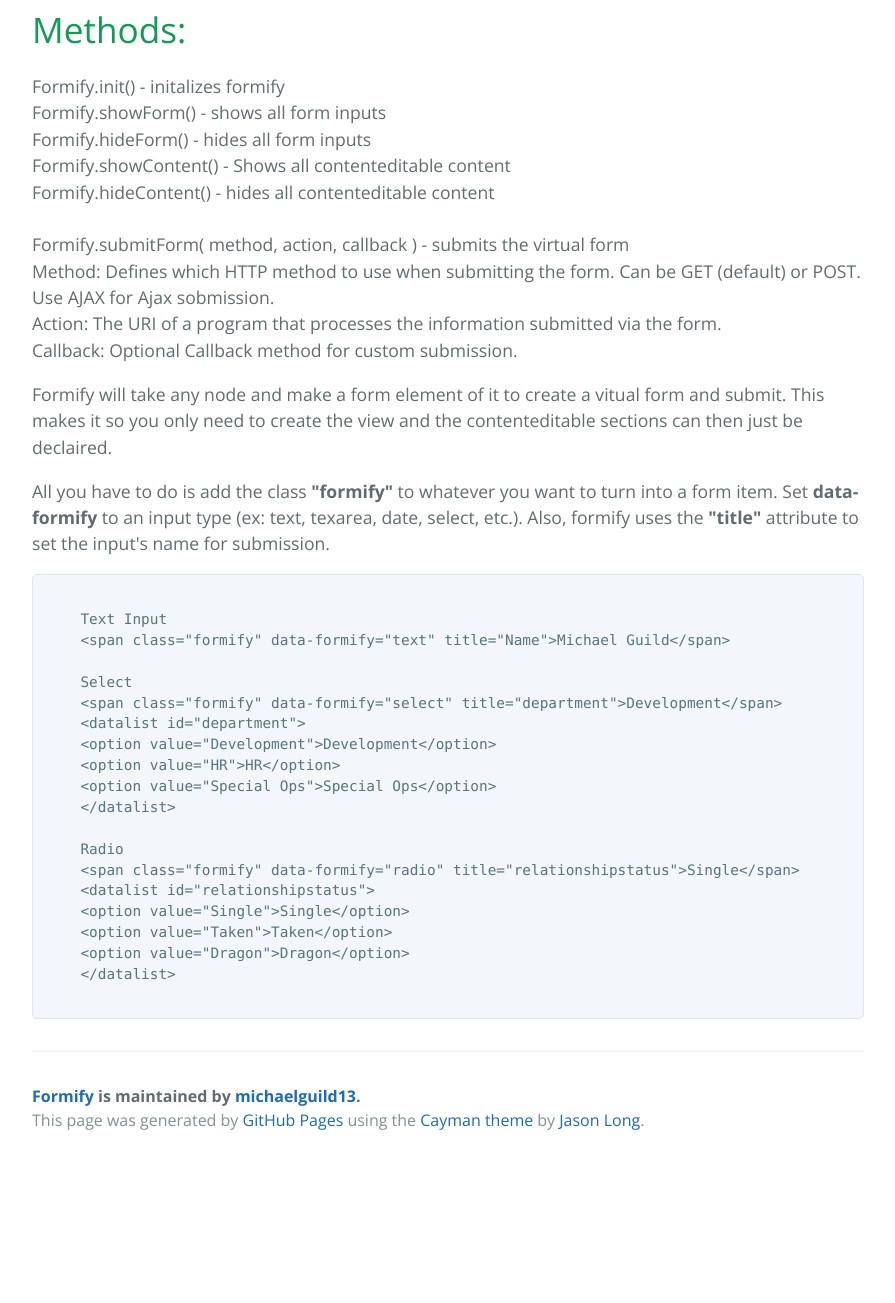
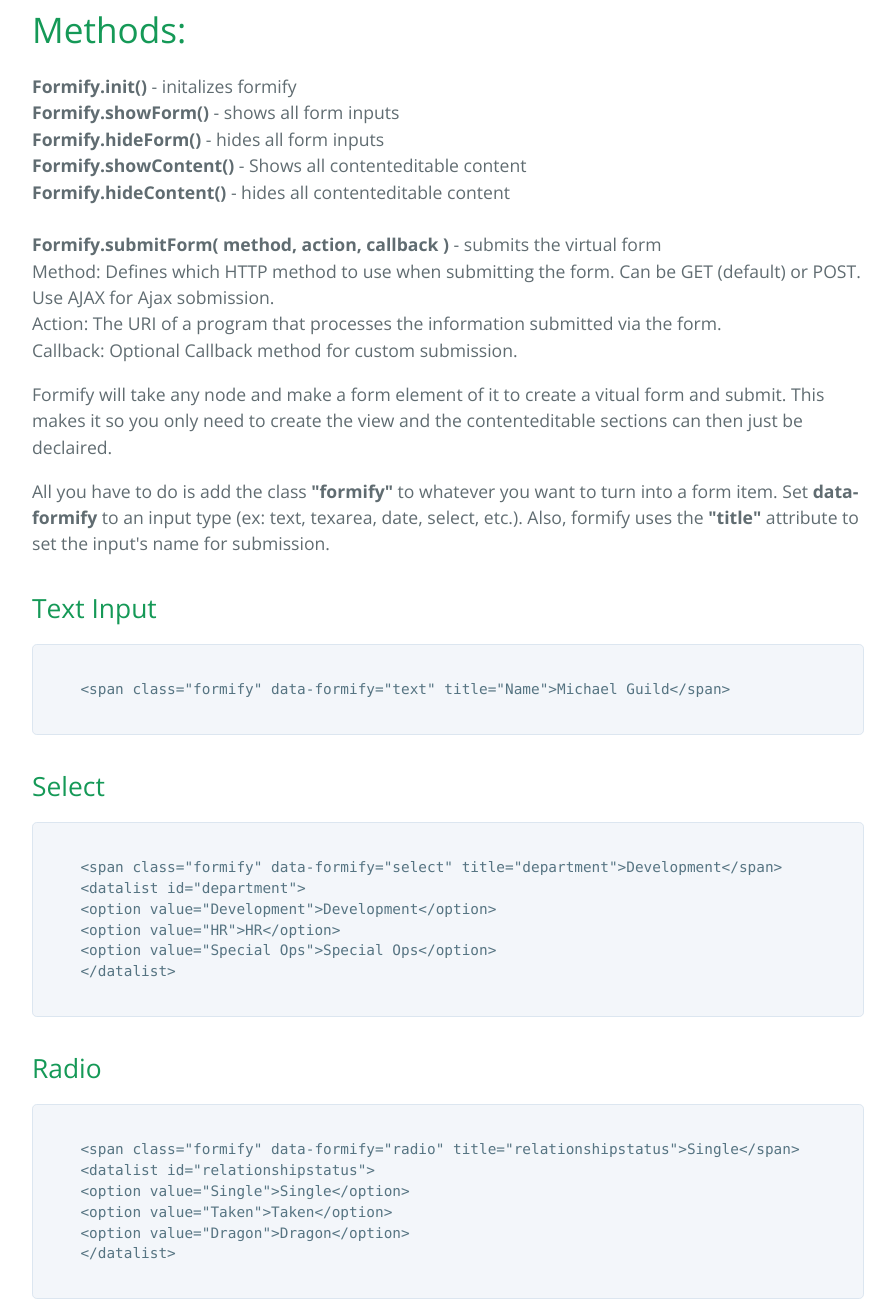
Before and after one commit to michaelguild13/formify, a plain HTML site: page index.html in a window 1280 px wide. Shown: the part 1139-2442 px from the top of the page, without its empty margins (192-1087 px from the left). Before the commit the page ends 2303 px from the top, so only its background shows below. Drawn offline with nearby package versions, Linux system fonts and the light colour scheme.

Commit message:
updating docs

```diff
--- a/index.html
+++ b/index.html
@@ -53,12 +53,12 @@
 <h1>
 <a id="methods-" class="anchor" href="#methods-" aria-hidden="true"><span class="octicon octicon-link"></span></a>Methods: </h1>
 
-<p>Formify.init() - initalizes formify <br>
-Formify.showForm() - shows all form inputs <br>
-Formify.hideForm() - hides all form inputs <br>
-Formify.showContent() - Shows all contenteditable content <br>
-Formify.hideContent() - hides all contenteditable content <br><br>
-Formify.submitForm( method, action, callback ) - submits the virtual form <br>
+<p><b>Formify.init()</b> - initalizes formify <br>
+<b>Formify.showForm()</b> - shows all form inputs <br>
+<b>Formify.hideForm()</b> - hides all form inputs <br>
+<b>Formify.showContent()</b> - Shows all contenteditable content <br>
+<b>Formify.hideContent()</b> - hides all contenteditable content <br><br>
+<b>Formify.submitForm( method, action, callback )</b> - submits the virtual form <br>
 Method: Defines which HTTP method to use when submitting the form. Can be GET (default) or POST. Use AJAX for Ajax sobmission. <br>
 Action: The URI of a program that processes the information submitted via the form. <br>
 Callback: Optional Callback method for custom submission.
@@ -71,21 +71,26 @@
   <b>data-formify</b> to an input type (ex: text, texarea, date, select, etc.). Also, formify uses the <b>"title"</b> attribute to set the input's name
   for submission.
 </p>
-
+<h2>Text Input</h2>
 <pre>
   <code>
-    Text Input
     &lt;span class="formify" data-formify="text" title="Name"&gt;Michael Guild&lt;/span&gt;
-
-    Select
+  </code>
+</pre>
+<h2>Select</h2>
+<pre>
+  <code>
     &lt;span class="formify" data-formify="select" title="department"&gt;Development&lt;/span&gt;
     &lt;datalist id="department"&gt;
     &lt;option value="Development"&gt;Development&lt;/option&gt;
     &lt;option value="HR"&gt;HR&lt;/option&gt;
     &lt;option value="Special Ops"&gt;Special Ops&lt;/option&gt;
     &lt;/datalist&gt;
-
-    Radio
+  </code>
+</pre>
+<h2>Radio</h2>
+<pre>
+  <code>
     &lt;span class="formify" data-formify="radio" title="relationshipstatus"&gt;Single&lt;/span&gt;
     &lt;datalist id="relationshipstatus"&gt;
     &lt;option value="Single"&gt;Single&lt;/option&gt;
```
Also changed, not shown: demo.html (+10 -3 lines).
